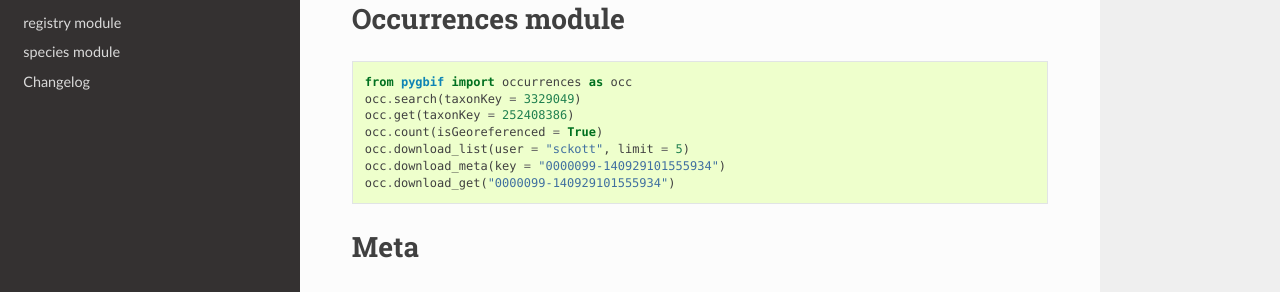
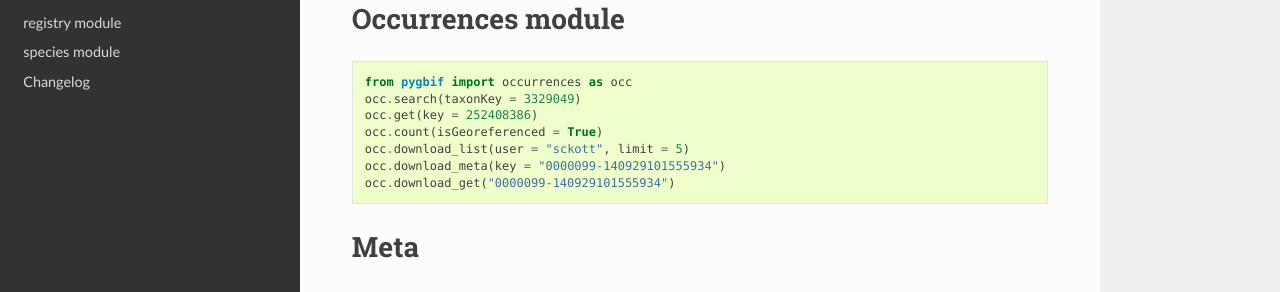
Before and after one commit to gbif/pygbif, a Sphinx documentation site: the page built from docs/index.rst, in a window 1280 px wide and 900 px high, scrolled down 852 px. Shown: the part 152-444 px from the top of the window. Built offline with Sphinx 7.4.7 and the Read the Docs theme 2.0.0, drawn with Linux system fonts in a browser that asks for light colours.

Commit message:
fix to docs for occurrences.get() method, fix #22

```diff
--- a/README.rst
+++ b/README.rst
@@ -60,7 +60,7 @@ Occurrences module
 
     from pygbif import occurrences as occ
     occ.search(taxonKey = 3329049)
-    occ.get(taxonKey = 252408386)
+    occ.get(key = 252408386)
     occ.count(isGeoreferenced = True)
     occ.download_list(user = "sckott", limit = 5)
     occ.download_meta(key = "0000099-140929101555934")
--- a/docs/index.rst
+++ b/docs/index.rst
@@ -58,7 +58,7 @@ Occurrences module
 
     from pygbif import occurrences as occ
     occ.search(taxonKey = 3329049)
-    occ.get(taxonKey = 252408386)
+    occ.get(key = 252408386)
     occ.count(isGeoreferenced = True)
     occ.download_list(user = "sckott", limit = 5)
     occ.download_meta(key = "0000099-140929101555934")
```
Also changed, not shown: 4 other files.
